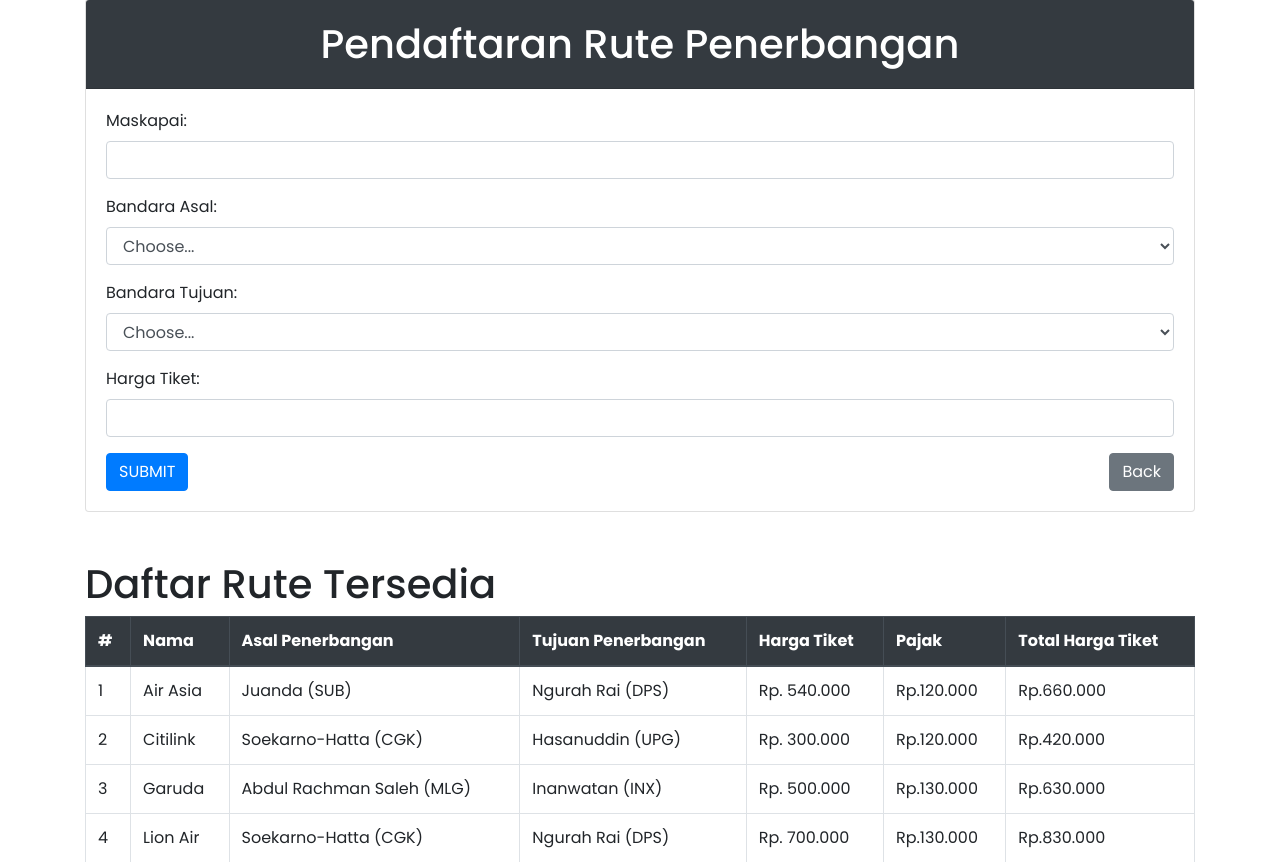
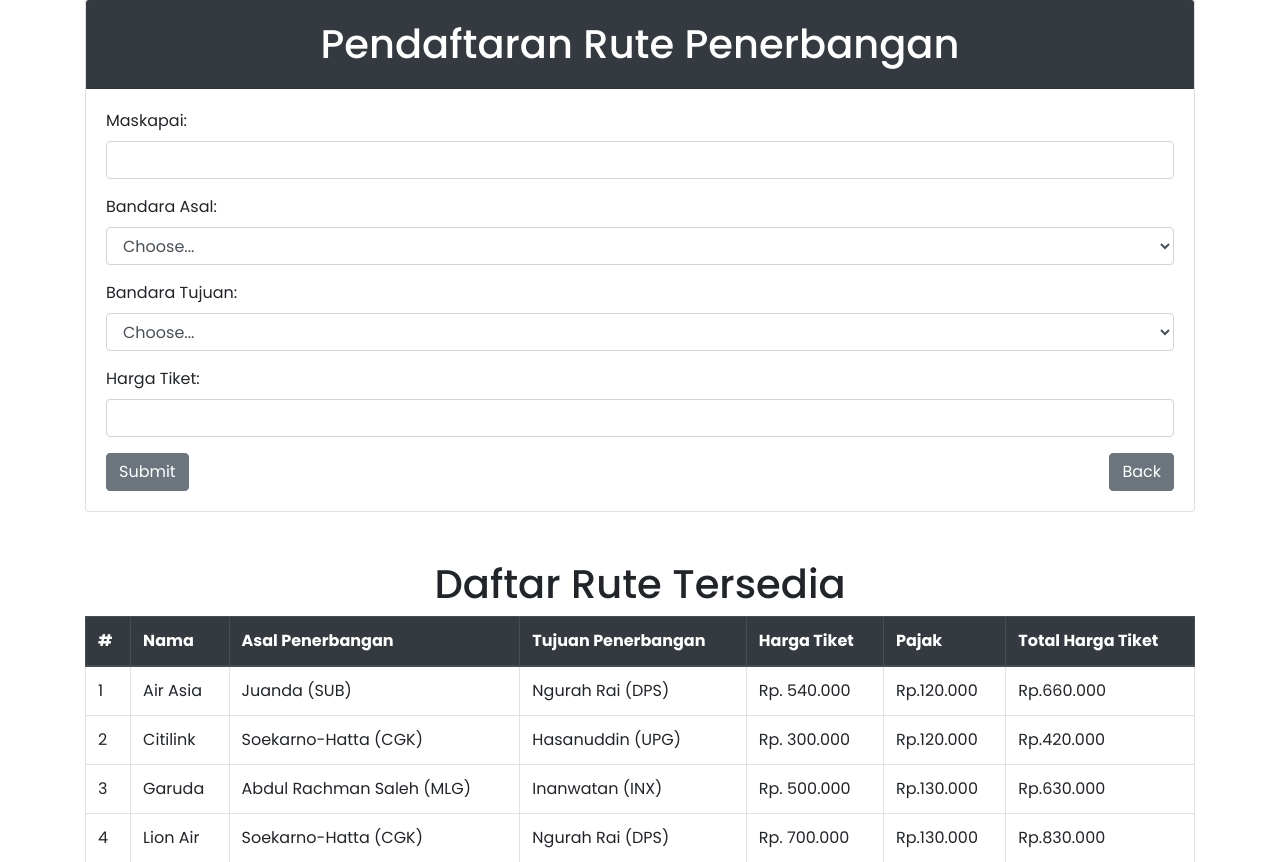
Before and after one commit to ferrol12108428/maskapai-penerbangan, a PHP site: page /form.php in a window 1280 px wide. Shown: the part 25-887 px from the top of the page. Run offline with PHP 8.4, Linux system fonts and the light colour scheme.

Commit message:
update progress

```diff
--- a/form.php
+++ b/form.php
@@ -107,7 +107,7 @@
                     </div>
 
                     <!-- Button untuk mengirim data -->
-                    <button type="submit" class="btn btn-primary" name="submit">SUBMIT</button>
+                    <button type="submit" class="btn btn-secondary" name="submit">Submit</button>
                     <a href="index.php" class="btn btn-secondary float-right">Back</a>
                 </form>
             </div>
@@ -196,7 +196,7 @@
     ?>
 
     <div class="container mt-5">
-        <h1>Daftar Rute Tersedia</h1>
+        <h1 class="text-center m-2">Daftar Rute Tersedia</h1>
         <table class="table table-bordered">
             <thead class="thead-dark">
                 <tr>
```
